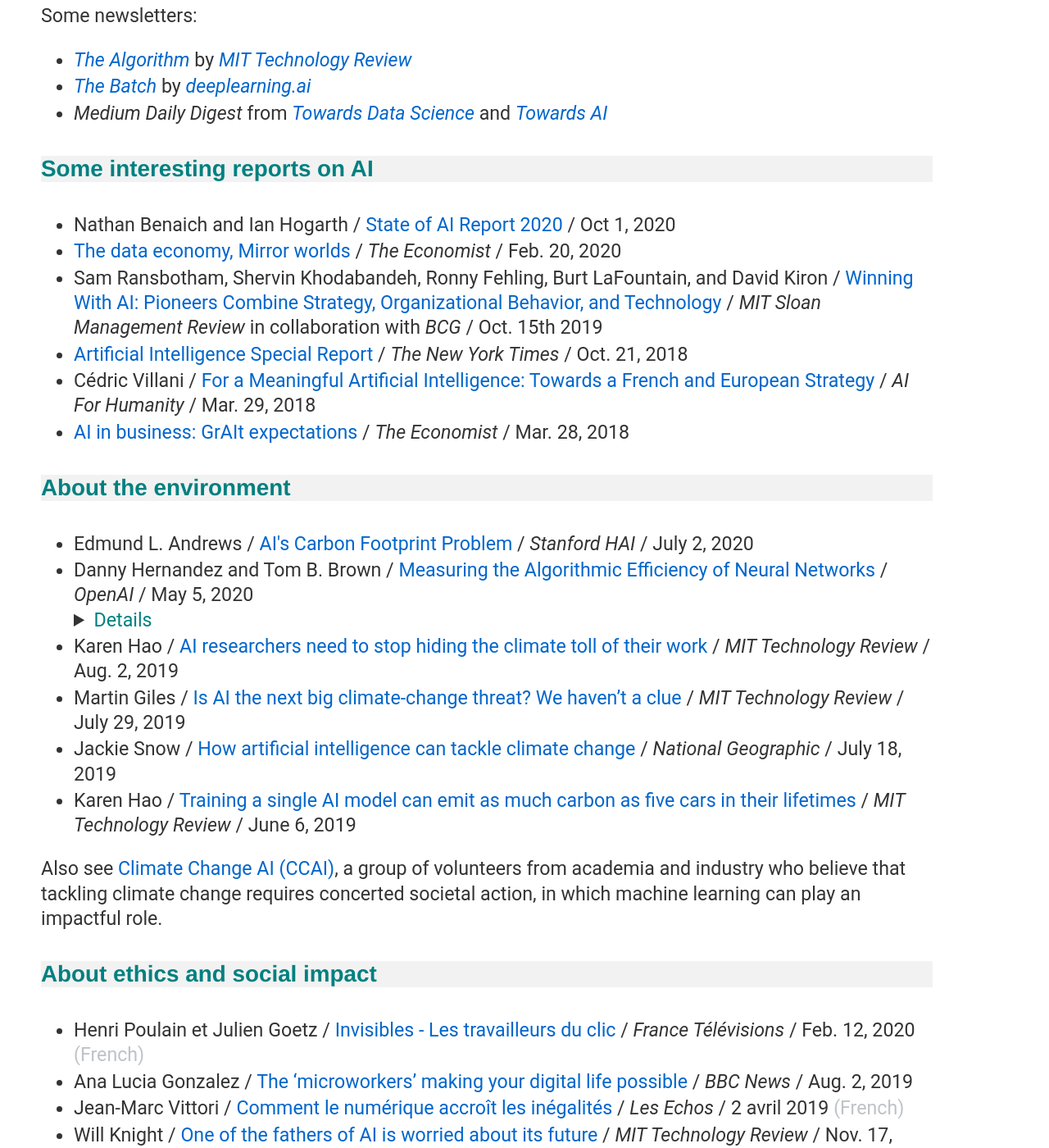
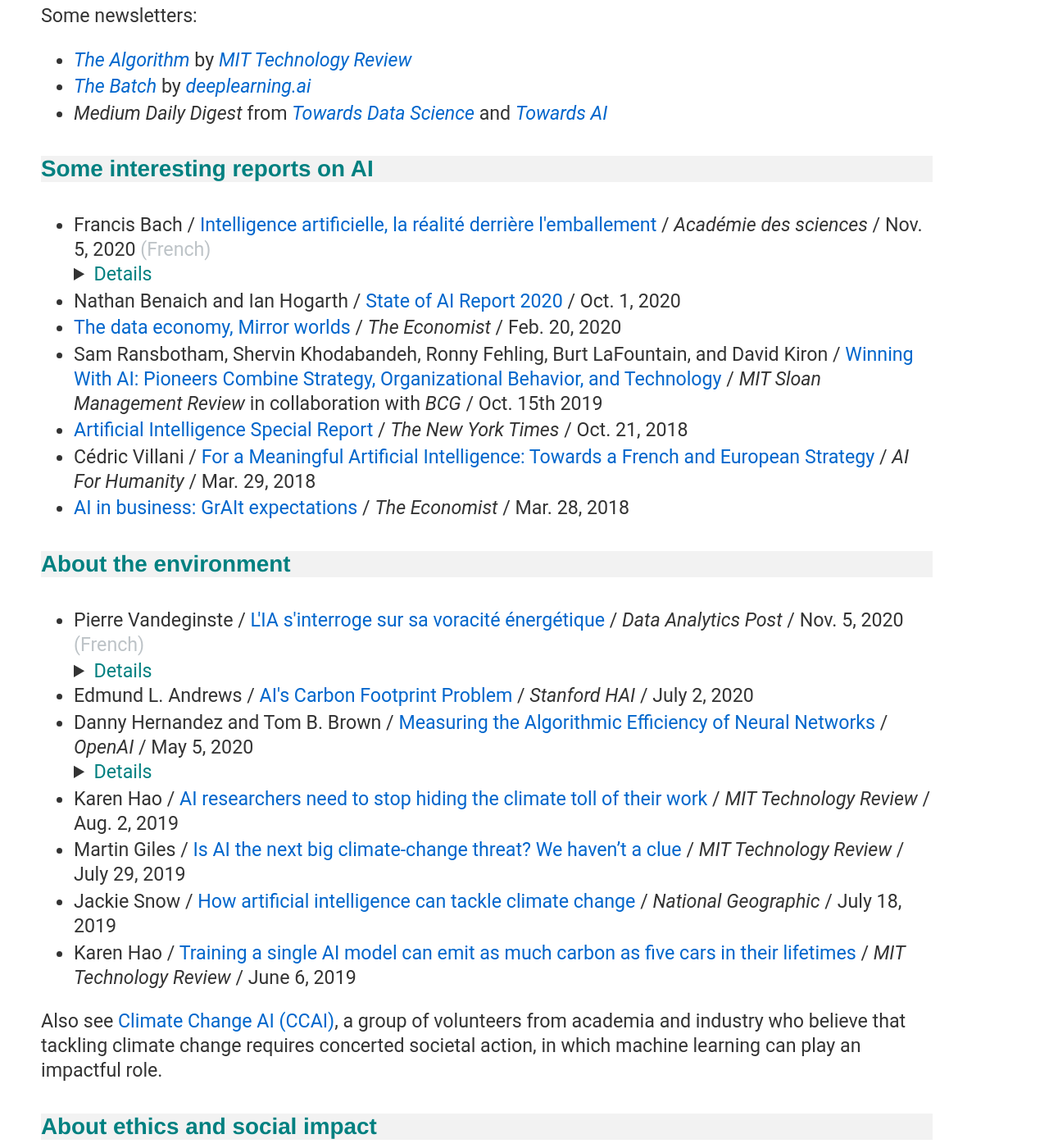
Before and after one commit to sylvaincom/sylvaincom.github.io, a Jekyll site: the page built from _posts/2019-08-09-articles.md, in a window 1280 px wide and 1400 px high, scrolled down 1163 px. Shown: the whole window at 82% size. Built offline with Jekyll 4.4.1, drawn with Linux system fonts in a browser that asks for light colours; nearby versions of some CDN libraries.

Commit message:
Updating content

```diff
--- a/_posts/2019-08-09-articles.md
+++ b/_posts/2019-08-09-articles.md
@@ -40,18 +40,25 @@
 <a name='reports'></a>
 #### Some interesting reports on AI
 
-* Nathan Benaich and Ian Hogarth / [State of AI Report 2020](https://www.stateof.ai/){:target="_blank"} / Oct 1, 2020
-* [The data economy, Mirror worlds](https://www.economist.com/special-report/2020/02/20/a-deluge-of-data-is-giving-rise-to-a-new-economy){:target="_blank"} / _The Economist_ / Feb. 20, 2020
-* Sam Ransbotham, Shervin Khodabandeh, Ronny Fehling, Burt LaFountain, and David Kiron / [Winning With AI: Pioneers Combine Strategy, Organizational Behavior, and Technology](https://www.bcg.com/fr-fr/publications/2019/how-to-win-with-artificial-intelligence-ai.aspx){:target="_blank"} / _MIT Sloan Management Review_ in collaboration with _BCG_ / Oct. 15th 2019
-<!--* * Nathan Benaich and Ian Hogarth / [State of AI Report 2019](https://www.stateof.ai/2019){:target="_blank"} / June 28, 2019 -->
-* [Artificial Intelligence Special Report](https://www.nytimes.com/spotlight/artificial-intelligence){:target="_blank"} / _The New York Times_ / Oct. 21, 2018
-* Cédric Villani / [For a Meaningful Artificial Intelligence: Towards a French and European Strategy](https://www.aiforhumanity.fr/en/){:target="_blank"} / _AI For Humanity_ / Mar. 29, 2018
-* [AI in business: GrAIt expectations](https://www.economist.com/printedition/specialreports?page=2&year[value][year]=2018&category=All){:target="_blank"} / _The Economist_ / Mar. 28, 2018
+<ul>
+	<li>Francis Bach / <a href="https://www.academie-sciences.fr/pdf/revue/LHUMANITE_octobre2020.pdf" target="_blank">Intelligence artificielle, la réalité derrière l'emballement</a> / <i>Académie des sciences</i> / Nov. 5, 2020 <font color="#bdc3c7 ">(French)</font>
+	<details><summary><a style="color:#008080">Details</a></summary>Great 3 pages review of the main current challenges surrounding AI, explained in very simple words for a wide audience, holistic view.</details>
+	</li>
+	<li>Nathan Benaich and Ian Hogarth / <a href="https://www.stateof.ai/" target="_blank">State of AI Report 2020</a> / Oct. 1, 2020</li>
+	<li><a href="https://www.economist.com/special-report/2020/02/20/a-deluge-of-data-is-giving-rise-to-a-new-economy/" target="_blank">The data economy, Mirror worlds</a> / <i>The Economist</i> / Feb. 20, 2020</li>
+	<li>Sam Ransbotham, Shervin Khodabandeh, Ronny Fehling, Burt LaFountain, and David Kiron / <a href="https://www.bcg.com/fr-fr/publications/2019/how-to-win-with-artificial-intelligence-ai.aspx" target="_blank">Winning With AI: Pioneers Combine Strategy, Organizational Behavior, and Technology</a> / <i>MIT Sloan Management Review</i> in collaboration with <i>BCG</i> / Oct. 15th 2019</li>
+	<!-- <li>Nathan Benaich and Ian Hogarth / <a href="https://www.stateof.ai/2019/" target="_blank">State of AI Report 2019</a> / June 28, 2019</li> -->
+	<li><a href="https://www.nytimes.com/spotlight/artificial-intelligence" target="_blank">Artificial Intelligence Special Report</a> / <i>The New York Times</i> / Oct. 21, 2018</li>
+	<li>Cédric Villani / <a href="https://www.aiforhumanity.fr/en/" target="_blank">For a Meaningful Artificial Intelligence: Towards a French and European Strategy</a> / <i>AI For Humanity</i> / Mar. 29, 2018</li>
+	<li><a href="https://www.economist.com/printedition/specialreports?page=2&year[value][year]=2018&category=All" target="_blank">AI in business: GrAIt expectations</a> / <i>The Economist</i> / Mar. 28, 2018</li>
+</ul>
 
 <a name='environment'></a>
 #### About the environment
 
 <ul>
+	<li>Pierre Vandeginste / <a href="https://dataanalyticspost.com/lia-sinterroge-sur-sa-voracite-energetique/" target="_blank">L'IA s'interroge sur sa voracité énergétique</a> / <i>Data Analytics Post</i> / Nov. 5, 2020 <font color="#bdc3c7 ">(French)</font></li>
+	<details><summary><a style="color:#008080">Details</a></summary>Very exhautive and holistic review of the challenges of AI with regards to the environment.</details>
 	<li>Edmund L. Andrews / <a href="https://hai.stanford.edu/blog/ais-carbon-footprint-problem/" target="_blank">AI's Carbon Footprint Problem</a> / <i>Stanford HAI</i> / July 2, 2020</li>
 	<li> Danny Hernandez and Tom B. Brown / <a href="https://openai.com/blog/ai-and-efficiency/" target="_blank">Measuring the Algorithmic Efficiency of Neural Networks</a> / <i>OpenAI</i> / May 5, 2020
 	<details><summary><a style="color:#008080">Details</a></summary>"We're releasing an analysis showing that since 2012 the amount of compute needed to train a neural net to the same performance on ImageNet classification has been decreasing by a factor of 2 every 16 months. Compared to 2012, it now takes 44 times less compute to train a neural network to the level of AlexNet (by contrast, Moore’s Law would yield an 11x cost improvement over this period). Our results suggest that for AI tasks with high levels of recent investment, algorithmic progress has yielded more gains than classical hardware efficiency."</details></li>
```
